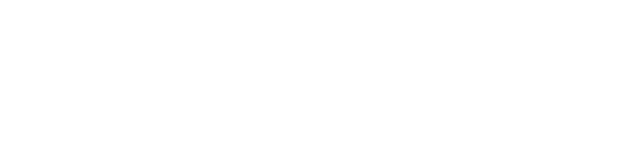
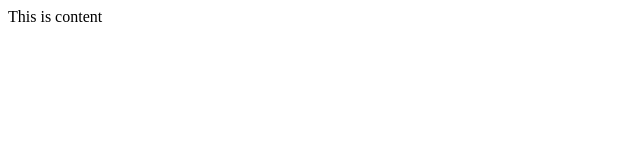
Before and after one commit to guranshvir/Midterm-Website, a plain HTML site: page index.html in a window 1280 px wide. Shown: the whole page, without its empty margins (0-640 px from the left). Drawn offline with Linux system fonts and the light colour scheme.

Commit message:
Second Commit

```diff
--- a/index.html
+++ b/index.html
@@ -6,6 +6,6 @@
     <title>Document</title>
 </head>
 <body>
-
+    This is content
 </body>
 </html>
```
